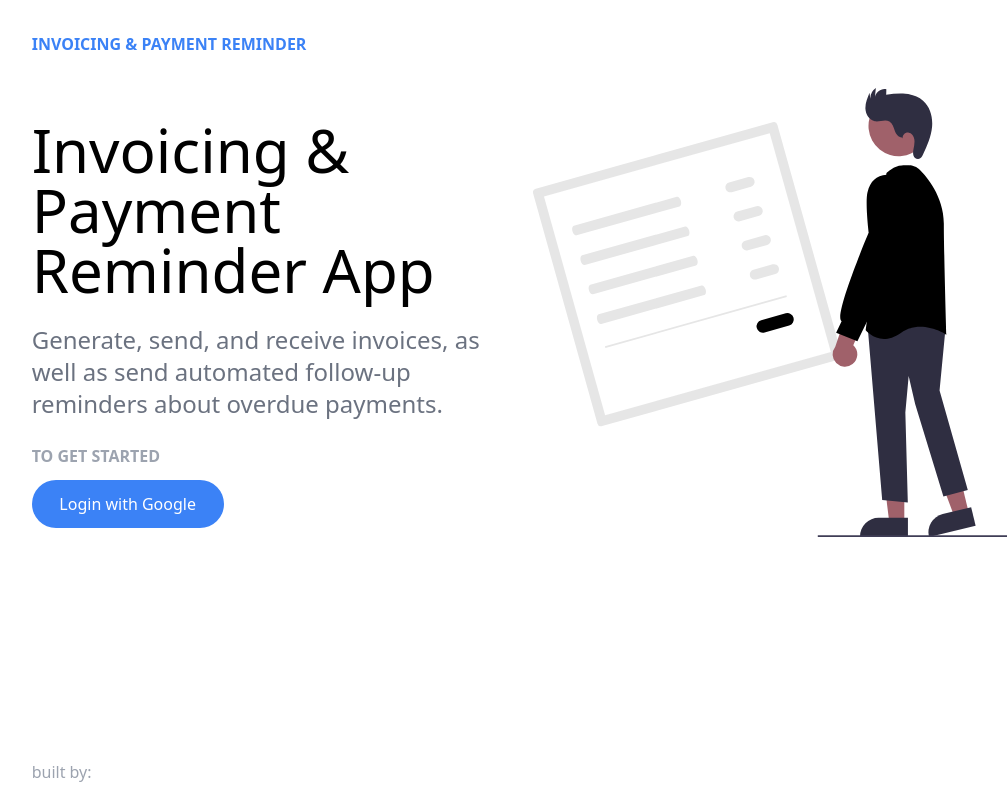
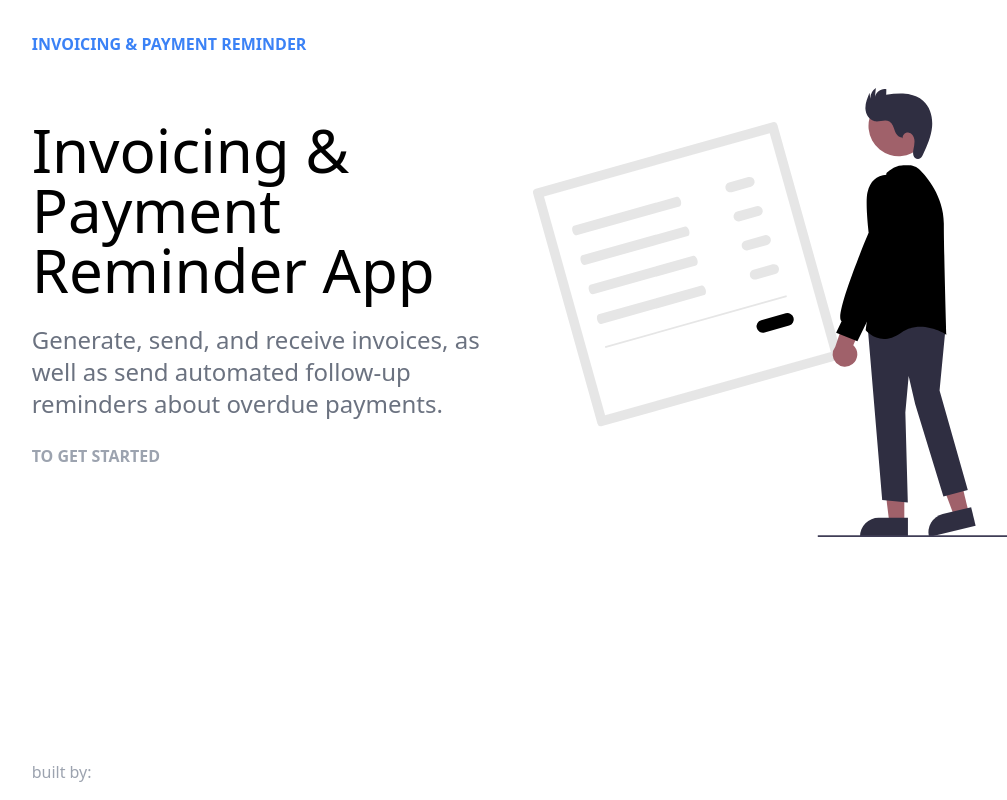
Before and after one commit to slroberts/invoicing-payment-reminder-FE, a React (Create React App) app: page / in a window 1280 px wide. Shown: the whole page, without its empty margins (107-1114 px from the left). Built offline with nearby package versions, Linux system fonts and the light colour scheme.

Commit message:
resuable Button component

```diff
--- a/src/components/Button.js
+++ b/src/components/Button.js
@@ -1,10 +1,10 @@
 import React from 'react';
 
-const Button = ({ buttonText }) => {
+const Button = ({ buttonText, onSignInClick, custom }) => {
   return (
     <button
-      onClick={() => console.log('I am a button')}
-      className='mt-3 p-3 w-48 bg-blue-500 hover:bg-blue-700 text-white text-center rounded-full border-none transition duration-300 ease-in-out'
+      onClick={() => onSignInClick()}
+      className={`mt-3 p-3 w-48 text-white text-center rounded-full border-none transition duration-300 ease-in-out ${custom}`}
     >
       {buttonText}
     </button>
```
